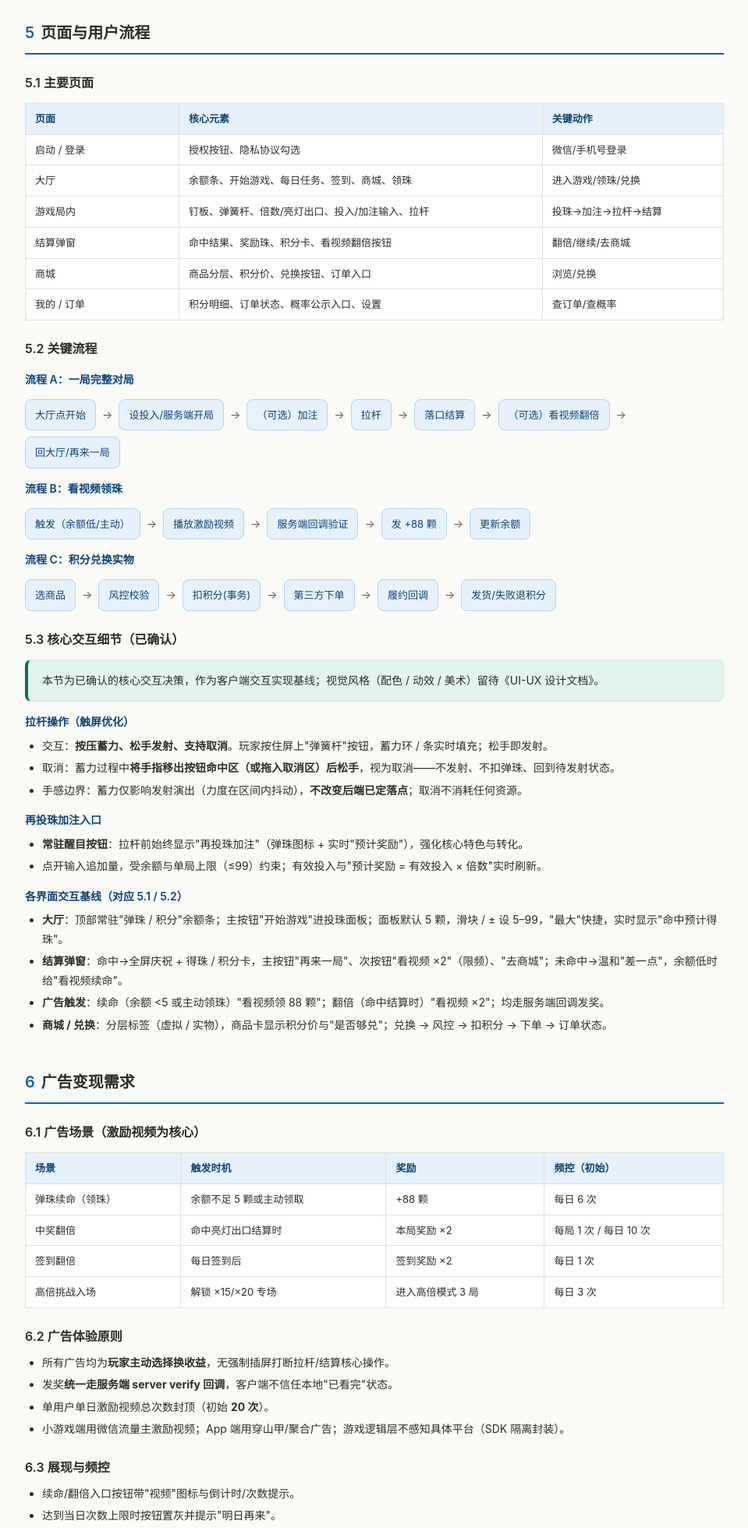
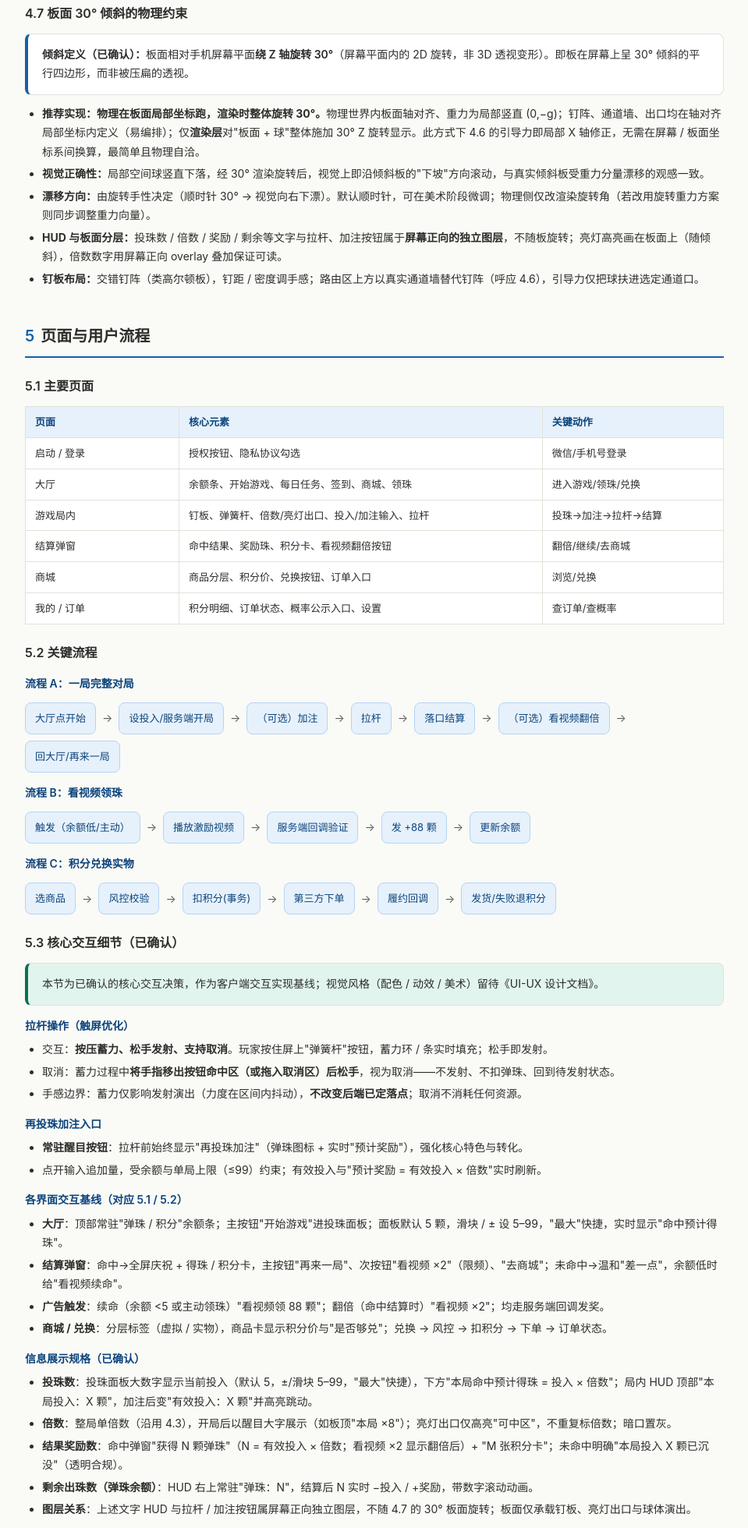
Before and after one commit to Liuxiaochao/PinballPark, a plain HTML site: page docs/PRD-pinball-park.html in a window 1280 px wide. Shown: the part 4362-6322 px from the top of the page at 78% size, without its empty margins (280-1239 px from the left). Drawn offline with Linux system fonts and the light colour scheme.

Commit message:
docs(PRD): 4.7 板面30°倾斜物理约束 + 5.3 信息展示规格（投珠/倍数/奖励/剩余）

```diff
--- a/docs/PRD-pinball-park.html
+++ b/docs/PRD-pinball-park.html
@@ -241,6 +241,15 @@
     <ul>
       <li><b>发射参数偏置法</b>：后端按固定钉板布局反解（力度/角度），使真实物理"自然"落进目标出口（需离线求解/查表，玩家拉杆幅度须限制在该可解区间内）。优点：<b>100% 物理、零引导力</b>；缺点：需求解器、玩家操控自由度下降。架构上两种可并存，首发优先实现"有界引导"。</li>
     </ul>
+    <h3>4.7 板面 30° 倾斜的物理约束</h3>
+    <div class="card"><b>倾斜定义（已确认）：</b>板面相对手机屏幕平面<b>绕 Z 轴旋转 30°</b>（屏幕平面内的 2D 旋转，非 3D 透视变形）。即板在屏幕上呈 30° 倾斜的平行四边形，而非被压扁的透视。</div>
+    <ul>
+      <li><b>推荐实现：物理在板面局部坐标跑，渲染时整体旋转 30°。</b>物理世界内板面轴对齐、重力为局部竖直 (0,−g)；钉阵、通道墙、出口均在轴对齐局部坐标内定义（易编排）；仅<b>渲染层</b>对"板面 + 球"整体施加 30° Z 旋转显示。此方式下 4.6 的引导力即局部 X 轴修正，无需在屏幕 / 板面坐标系间换算，最简单且物理自洽。</li>
+      <li><b>视觉正确性：</b>局部空间球竖直下落，经 30° 渲染旋转后，视觉上即沿倾斜板的"下坡"方向滚动，与真实倾斜板受重力分量漂移的观感一致。</li>
+      <li><b>漂移方向：</b>由旋转手性决定（顺时针 30° → 视觉向右下漂）。默认顺时针，可在美术阶段微调；物理侧仅改渲染旋转角（若改用旋转重力方案则同步调整重力向量）。</li>
+      <li><b>HUD 与板面分层：</b>投珠数 / 倍数 / 奖励 / 剩余等文字与拉杆、加注按钮属于<b>屏幕正向的独立图层</b>，不随板旋转；亮灯高亮画在板面上（随倾斜），倍数数字用屏幕正向 overlay 叠加保证可读。</li>
+      <li><b>钉板布局：</b>交错钉阵（类高尔顿板），钉距 / 密度调手感；路由区上方以真实通道墙替代钉阵（呼应 4.6），引导力仅把球扶进选定通道口。</li>
+    </ul>
   </section>
 
   <section id="s5">
@@ -281,6 +290,14 @@
       <li><b>结算弹窗</b>：命中→全屏庆祝 + 得珠 / 积分卡，主按钮"再来一局"、次按钮"看视频 ×2"（限频）、"去商城"；未命中→温和"差一点"，余额低时给"看视频续命"。</li>
       <li><b>广告触发</b>：续命（余额 &lt;5 或主动领珠）"看视频领 88 颗"；翻倍（命中结算时）"看视频 ×2"；均走服务端回调发奖。</li>
       <li><b>商城 / 兑换</b>：分层标签（虚拟 / 实物），商品卡显示积分价与"是否够兑"；兑换 → 风控 → 扣积分 → 下单 → 订单状态。</li>
+    </ul>
+    <h4>信息展示规格（已确认）</h4>
+    <ul>
+      <li><b>投珠数</b>：投珠面板大数字显示当前投入（默认 5，±/滑块 5–99，"最大"快捷），下方"本局命中预计得珠 = 投入 × 倍数"；局内 HUD 顶部"本局投入：X 颗"，加注后变"有效投入：X 颗"并高亮跳动。</li>
+      <li><b>倍数</b>：整局单倍数（沿用 4.3），开局后以醒目大字展示（如板顶"本局 ×8"）；亮灯出口仅高亮"可中区"，不重复标倍数；暗口置灰。</li>
+      <li><b>结果奖励数</b>：命中弹窗"获得 N 颗弹珠"（N = 有效投入 × 倍数；看视频 ×2 显示翻倍后）+ "M 张积分卡"；未命中明确"本局投入 X 颗已沉没"（透明合规）。</li>
+      <li><b>剩余出珠数（弹珠余额）</b>：HUD 右上常驻"弹珠：N"，结算后 N 实时 −投入 / +奖励，带数字滚动动画。</li>
+      <li><b>图层关系</b>：上述文字 HUD 与拉杆 / 加注按钮属屏幕正向独立图层，不随 4.7 的 30° 板面旋转；板面仅承载钉板、亮灯出口与球体演出。</li>
     </ul>
   </section>
 
```
